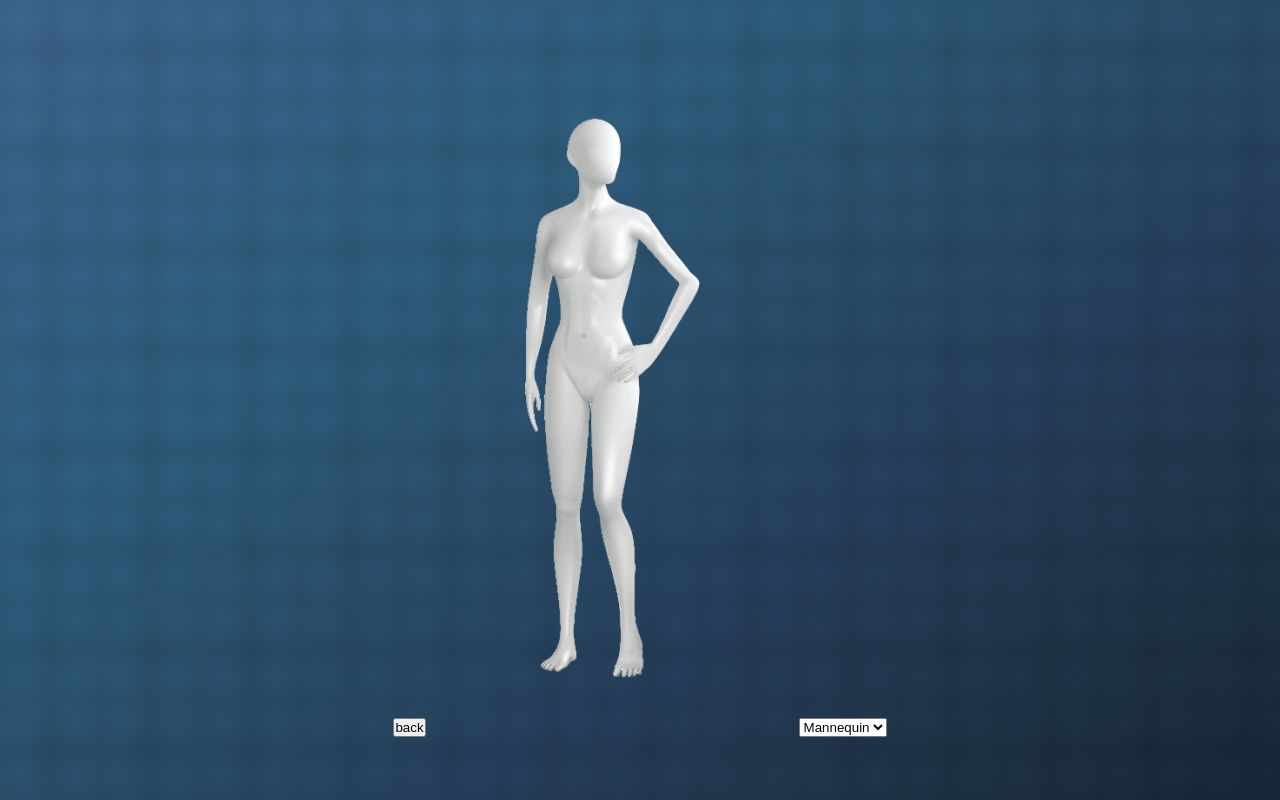
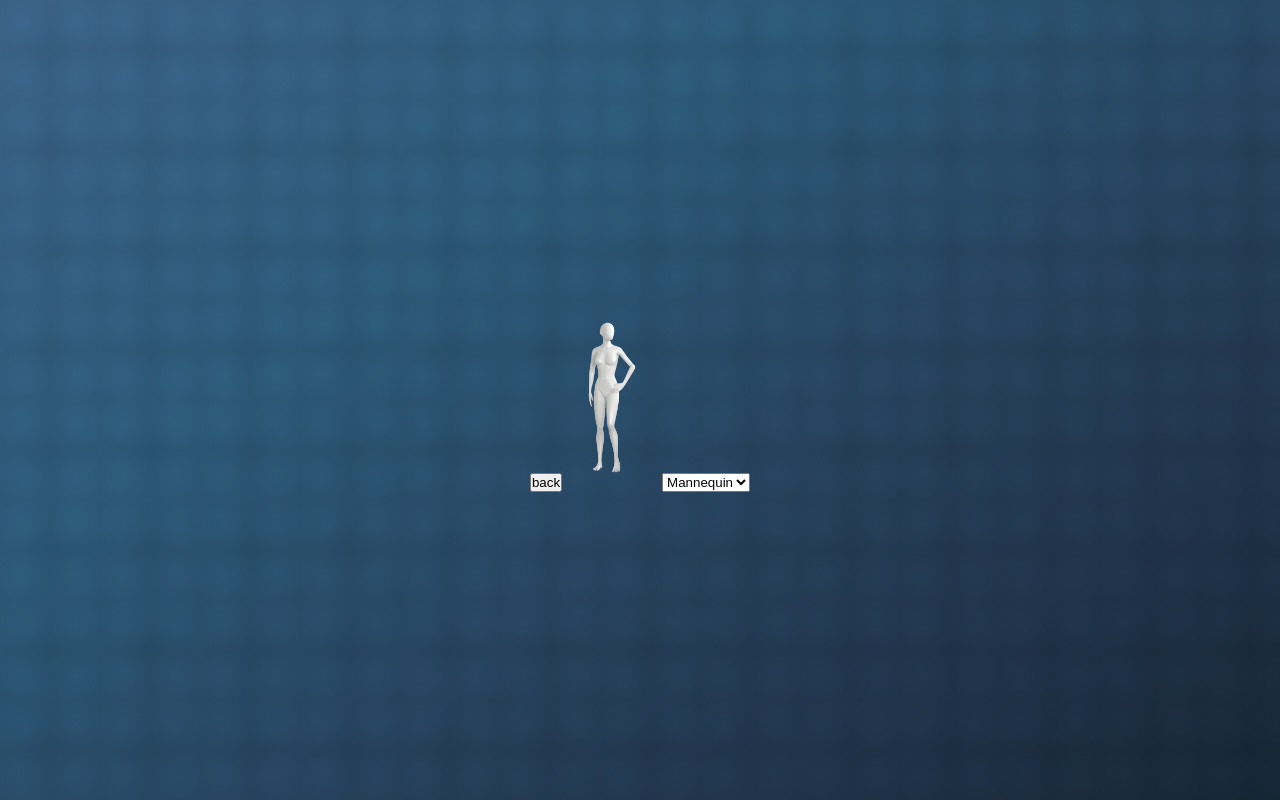
Before and after one commit to Espadv69/Character-Creator, a React (Vite) app: page / in a window 1280 px wide. Both pictures are taken after a click on the button "Create". Built offline with nearby package versions, Linux system fonts and the light colour scheme; a web font is replaced by a local one.

Commit message:
style: update CSS for menu and global styles, add img-create class

```diff
--- a/src/components/css/global.css
+++ b/src/components/css/global.css
@@ -48,9 +48,11 @@ body::before {
   bottom: 0;
 
   /* Patrón de textura más claro */
-  background: radial-gradient(circle,
+  background: radial-gradient(
+      circle,
       rgba(255, 255, 255, 0.08) 1%,
-      transparent 85%),
+      transparent 85%
+    ),
     radial-gradient(circle, rgba(0, 0, 0, 0.05) 1%, transparent 75%);
   background-size:
     50px 50px,
@@ -59,3 +61,7 @@ body::before {
   mix-blend-mode: overlay;
   z-index: 1;
 }
+
+.img-create {
+  width: 100px;
+}
```
